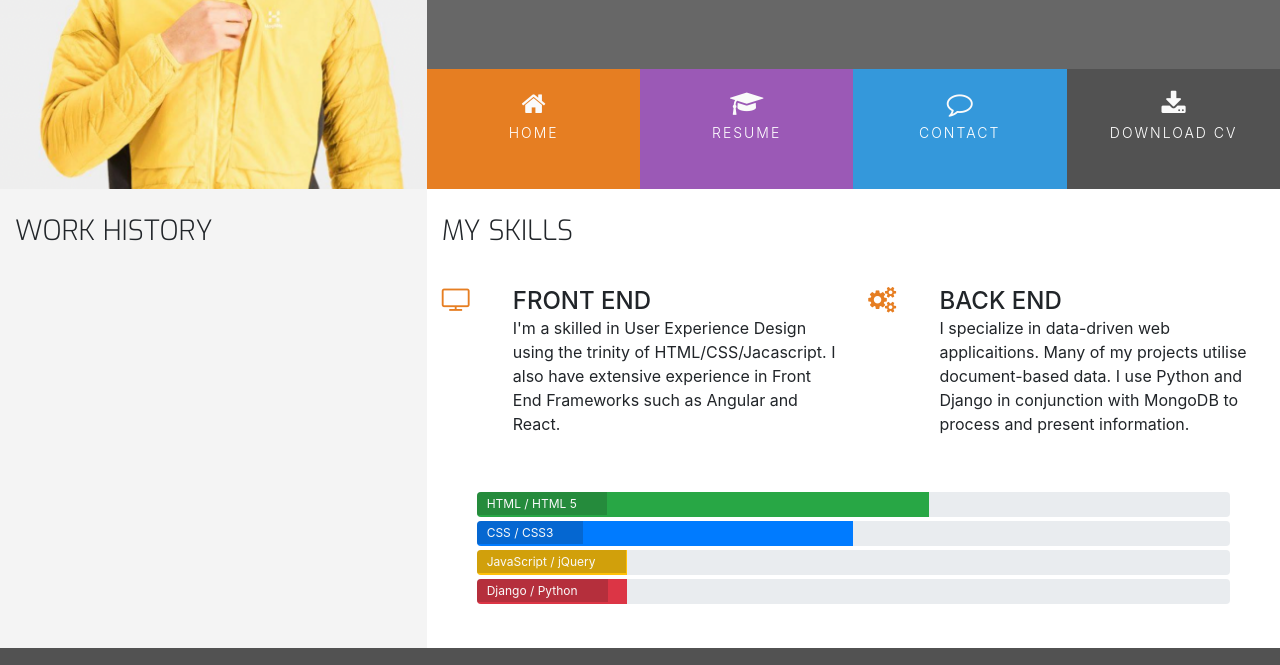
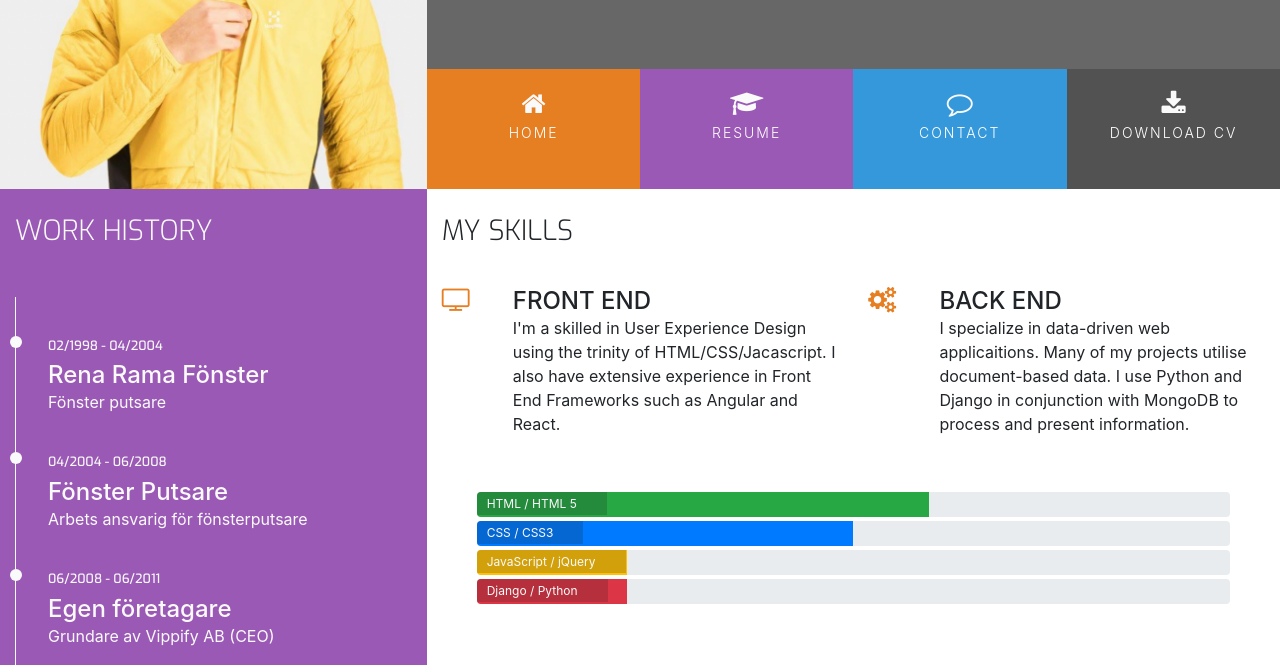
Before and after one commit to Mustafanaji0413/cv-project, a plain HTML site: page resume.html in a window 1280 px wide. Shown: the part 255-920 px from the top of the page. Drawn offline with nearby package versions, Linux system fonts and the light colour scheme.

Commit message:
Add resume html content

```diff
--- a/assets/css/style.css
+++ b/assets/css/style.css
@@ -29,6 +29,15 @@
 .bg-color-personal-info {
     background-color: #f4f4f4;
 }
+
+.bg-color-work-history {
+    background-color: #9b59b6;
+}
+
+
+
+
+
 /* --------------------------Special paddings/margins/text-----------------------------------*/
 
 h1,
@@ -62,6 +71,7 @@ h4 {
     float: none;
 }
 
+.history-heading,
 .section-heading {
     font-family: "Exo", sans-serif;
     font-weight: 300;
@@ -288,3 +298,53 @@ footer {
 .progress-section {
     margin: 40px 20px;
 }
+
+/* --------------------------Work history-----------------------------------*/
+
+
+
+.history-heading {
+    color: #fafafa;
+    margin-bottom: 50px;
+}
+
+.timeline-item {
+    padding: 4em 2em 0em 2em;
+    position: relative;
+    color: #fafafa;
+    border-left: 1px solid;
+}
+
+.timeline-item p {
+    padding: 0;
+    margin: 0;
+}
+
+.timeline-item::before {
+    content: attr(data-dates);
+    position: absolute;
+    left: 2.5em;
+    top: 3em;
+    display: block;
+    font-family: "Exo", sans-serif;
+    font-weight: 500;
+    font-size: 0.8em;
+    padding: 0;
+    margin: 0;
+}
+
+.timeline-item::after {
+    width: 12px;
+    height: 12px;
+    display: block;
+    top: 2.4em;
+    position: absolute;
+    left: -6px;
+    border-radius: 12px;
+    content: '';
+    background: #fafafa;
+}
+
+.history-items {
+    margin-bottom: 30px;
+}
--- a/resume.html
+++ b/resume.html
@@ -1,15 +1,20 @@
 <!DOCTYPE html>
 <html lang="en">
+
 <head>
     <meta charset="UTF-8">
     <meta name="viewport" content="width=device-width, initial-scale=1.0">
     <meta http-equiv="X-UA-Compatible" content="ie=edge">
-    <link rel="stylesheet" href="https://maxcdn.bootstrapcdn.com/bootstrap/4.2.1/css/bootstrap.min.css" type="text/css" />
-    <link rel="stylesheet" href="https://maxcdn.bootstrapcdn.com/font-awesome/4.7.0/css/font-awesome.min.css" type="text/css" />
-    <link rel="stylesheet" href="https://cdnjs.cloudflare.com/ajax/libs/hover.css/2.1.1/css/hover-min.css" type="text/css" />
+    <link rel="stylesheet" href="https://maxcdn.bootstrapcdn.com/bootstrap/4.2.1/css/bootstrap.min.css"
+        type="text/css" />
+    <link rel="stylesheet" href="https://maxcdn.bootstrapcdn.com/font-awesome/4.7.0/css/font-awesome.min.css"
+        type="text/css" />
+    <link rel="stylesheet" href="https://cdnjs.cloudflare.com/ajax/libs/hover.css/2.1.1/css/hover-min.css"
+        type="text/css" />
     <link rel="stylesheet" href="assets/css/style.css">
     <title>Mustafa Resume</title>
 </head>
+
 <body>
     <header>
         <div class="row no-gutters">
@@ -25,16 +30,20 @@
                     <div class="col">
                         <ul id="nav" class="list-inline menucontainer">
                             <li class="col-6 col-sm-3 list-inline-item ui-menu-color-home menuitem">
-                                <a href="#" class="hvr-sweep-to-bottom"><i class="fa fa-home" aria-hidden="true"></i><span>Home</span></a>
+                                <a href="#" class="hvr-sweep-to-bottom"><i class="fa fa-home"
+                                        aria-hidden="true"></i><span>Home</span></a>
                             </li>
                             <li class="col-6 col-sm-3 list-inline-item ui-menu-color-resume menuitem">
-                                <a href="#" class="hvr-sweep-to-bottom"><i class="fa fa-graduation-cap" aria-hidden="true"></i><span>Resume</span></a>
+                                <a href="#" class="hvr-sweep-to-bottom"><i class="fa fa-graduation-cap"
+                                        aria-hidden="true"></i><span>Resume</span></a>
                             </li>
                             <li class="col-6 col-sm-3 list-inline-item ui-menu-color-contact menuitem">
-                                <a href="#" class="hvr-sweep-to-bottom"><i class="fa fa-comment-o" aria-hidden="true"></i><span>Contact</span></a>
+                                <a href="#" class="hvr-sweep-to-bottom"><i class="fa fa-comment-o"
+                                        aria-hidden="true"></i><span>Contact</span></a>
                             </li>
                             <li class="col-6 col-sm-3 list-inline-item ui-menu-color-download menuitem">
-                                <a href="#" class="hvr-sweep-to-bottom"><i class="fa fa-download" aria-hidden="true"></i><span>Download CV</span></a>
+                                <a href="#" class="hvr-sweep-to-bottom"><i class="fa fa-download"
+                                        aria-hidden="true"></i><span>Download CV</span></a>
                             </li>
                         </ul>
                     </div>
@@ -44,12 +53,30 @@
     </header>
     <section class="container-fluid">
         <div class="row">
-         <div class="col-md-4 bg-color-personal-info section-column">
+            <div class="col-md-4 bg-color-work-history section-column">
                 <div class="row">
                     <div class="col-12">
-                     <h3 class="section-heading uppercase">
+                        <h3 class="history-heading uppercase">
                             Work History
                         </h3>
+                    </div>
+                </div>
+                <div class="history-items">
+                    <div class="timeline-item" data-dates="02/1998 - 04/2004">
+                        <h4> Rena Rama Fönster</h4>
+                        <p> Fönster putsare </p>
+                    </div>
+                    <div class="timeline-item" data-dates="04/2004 - 06/2008">
+                        <h4> Fönster Putsare</h4>
+                        <p> Arbets ansvarig för fönsterputsare </p>
+                    </div>
+                    <div class="timeline-item" data-dates="06/2008 - 06/2011">
+                        <h4> Egen företagare</h4>
+                        <p> Grundare av Vippify AB (CEO)</p>
+                    </div>
+                    <div class="timeline-item" data-dates="06/2011 - Present">
+                        <h4> Mjukvaru utvecklare</h4>
+                        <p> Mjukvaru utvecklare för Google</p>
                     </div>
                 </div>
             </div>
@@ -93,25 +120,29 @@
                 <div class="row progress-section">
                     <div class="col">
                         <div class="progress">
-                        <div class="progress-bar bg-success" role="progressbar" aria-valuenow="60" aria-valuemin="0" aria-valuemax="100" style="width: 60%;">
+                            <div class="progress-bar bg-success" role="progressbar" aria-valuenow="60" aria-valuemin="0"
+                                aria-valuemax="100" style="width: 60%;">
                                 <span class="sr-only">60% complete</span>
                             </div>
                             <span class="progress-type">HTML / HTML 5</span>
                         </div>
                         <div class="progress">
-                        <div class="progress-bar" role="progressbar" aria-valuenow="50" aria-valuemin="0" aria-valuemax="100" style="width: 50%;">
+                            <div class="progress-bar" role="progressbar" aria-valuenow="50" aria-valuemin="0"
+                                aria-valuemax="100" style="width: 50%;">
                                 <span class="sr-only">50% complete</span>
                             </div>
                             <span class="progress-type">CSS / CSS3</span>
                         </div>
                         <div class="progress">
-                        <div class="progress-bar bg-warning" role="progressbar" aria-valuenow="20" aria-valuemin="0" aria-valuemax="100" style="width: 20%;">
+                            <div class="progress-bar bg-warning" role="progressbar" aria-valuenow="20" aria-valuemin="0"
+                                aria-valuemax="100" style="width: 20%;">
                                 <span class="sr-only">20% complete</span>
                             </div>
                             <span class="progress-type">JavaScript / jQuery</span>
                         </div>
                         <div class="progress">
-                        <div class="progress-bar bg-danger" role="progressbar" aria-valuenow="20" aria-valuemin="0" aria-valuemax="100" style="width: 20%;">
+                            <div class="progress-bar bg-danger" role="progressbar" aria-valuenow="20" aria-valuemin="0"
+                                aria-valuemax="100" style="width: 20%;">
                                 <span class="sr-only">20% complete</span>
                             </div>
                             <span class="progress-type">Django / Python</span>
@@ -126,7 +157,8 @@
             <div class="col-sm-4">
                 <h5 class="uppercase general-sub">About</h5>
                 <p class="inline-block">
-                    Full Stack Web Developer. Skilled in everything from HTML to Heroku. The capacity for structural and design thinking.
+                    Full Stack Web Developer. Skilled in everything from HTML to Heroku. The capacity for structural and
+                    design thinking.
                 </p>
             </div>
             <div class="col-sm-4">
@@ -183,4 +215,5 @@
         </div>
     </footer>
 </body>
+
 </html>
```
Lines whose indentation alone changed are shown as unchanged.
